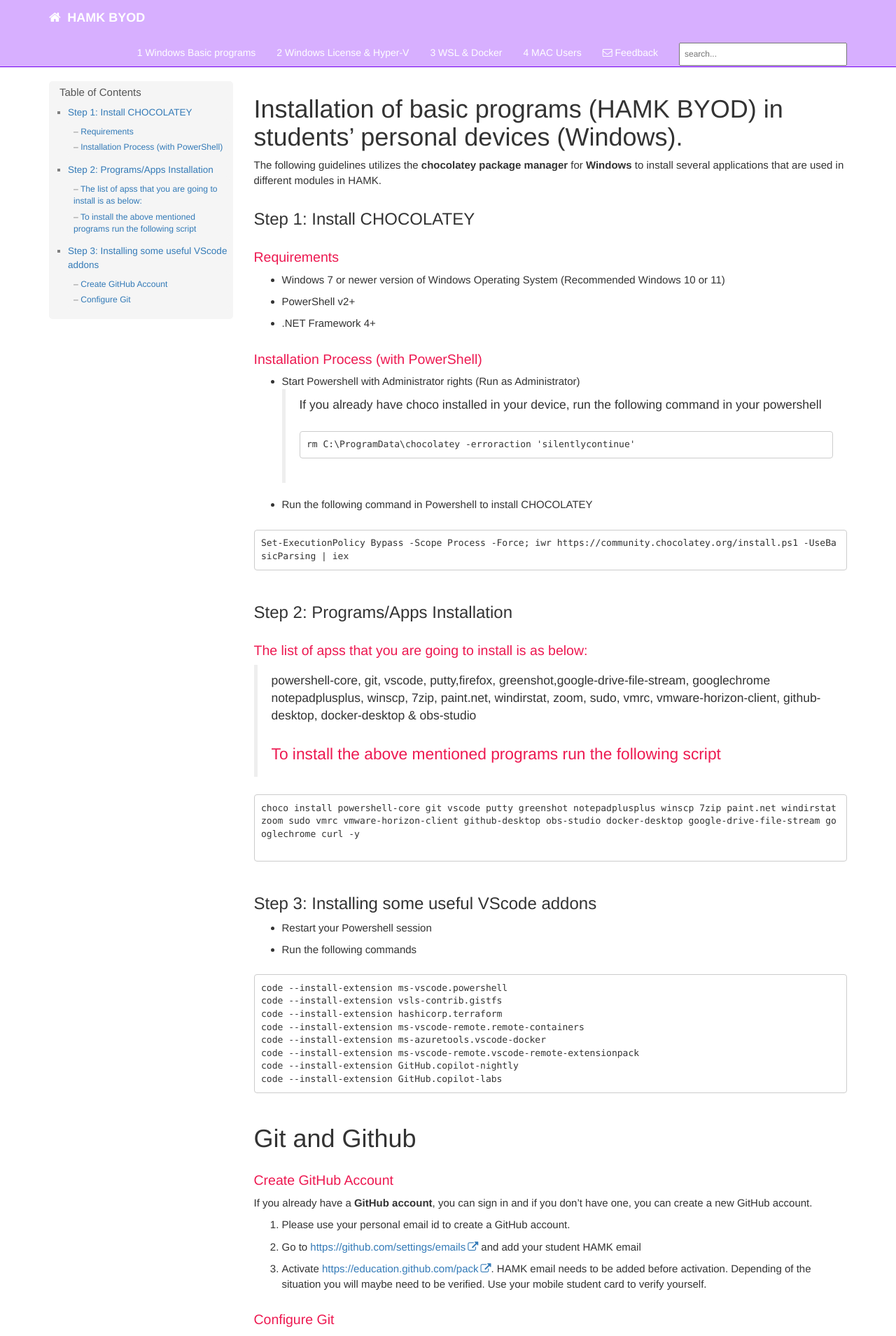
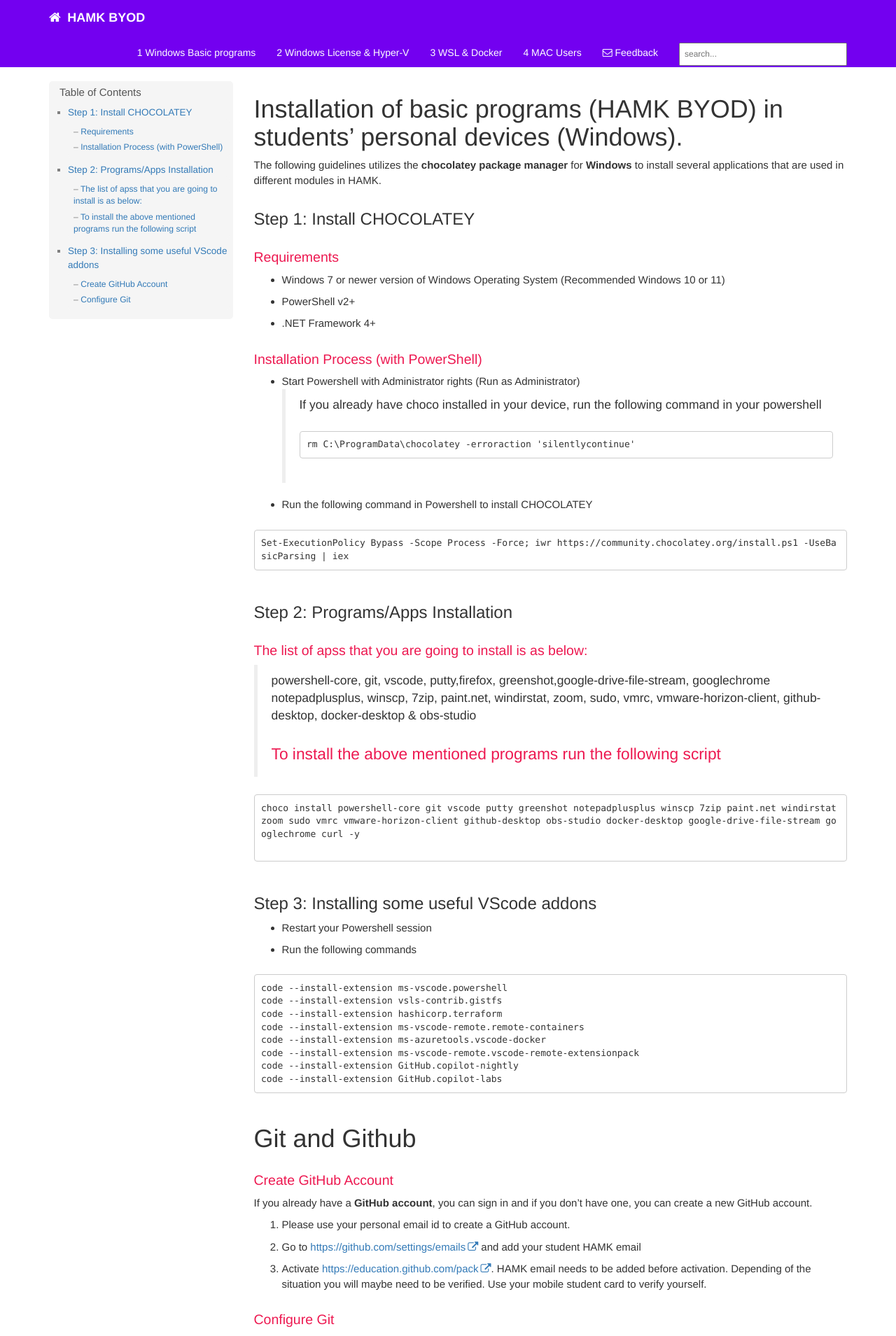
Before and after one commit to tkohonen/tkohonen.github.io, a Jekyll site: the page built from index.md, in a window 1280 px wide. Shown: the top 1909 px of the page at 70% size. Built offline with Jekyll 4.4.1, drawn with Linux system fonts in a browser that asks for light colours; our own code applies the rules of GitHub Pages for plain Markdown files; comment, search, counter and statistics services are not loaded.

Commit message:
Updated css3

```diff
--- a/css/theme-blue.css
+++ b/css/theme-blue.css
@@ -38,7 +38,7 @@ a[data-toggle="tooltip"] {
 }
 
 .navbar-inverse {
-    background-color: #D7AFFF;
+    background-color: #7300F0;
     border-color: #7300F0;
 }
 .navbar-inverse .navbar-nav>li>a, .navbar-inverse .navbar-brand {
```
